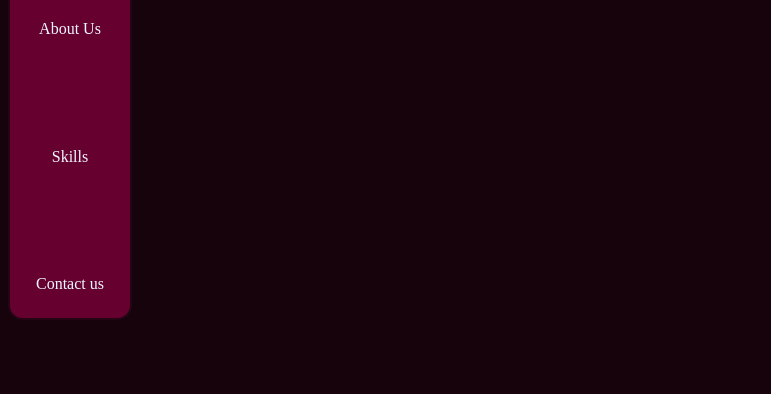
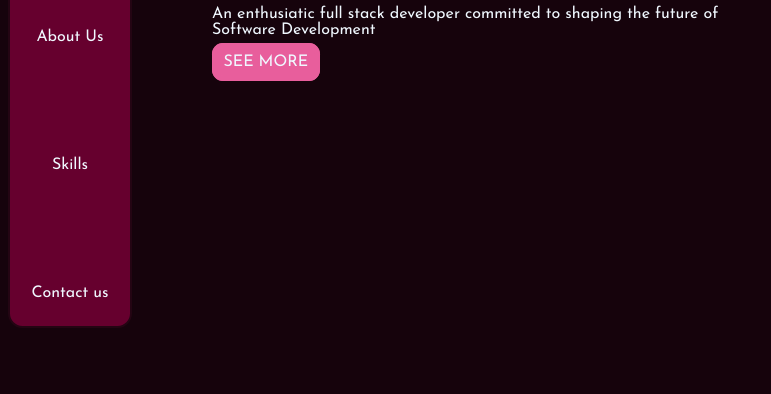
Before and after one commit to devblackie/NEWTON-MBOI-PROFILE, a plain HTML site: page index.html in a window 1280 px wide. Shown: the part 248-642 px from the top of the page, without its empty margins (0-771 px from the left). Drawn offline with Linux system fonts and the light colour scheme.

Commit message:
linked font Josefin Sans

```diff
--- a/assets/index.css
+++ b/assets/index.css
@@ -1,12 +1,22 @@
 *{
     color: aliceblue;
     background: hsl(333, 75%, 5%);
+    font-family: 'Josefin Sans', sans-serif;
 }
 /* content section */
+.home {
+    display: flex;
+}
 .opening {
     margin: 80px;
+    cursor: pointer;
+    height: 100vh;
+    width: 70vh;
+    object-fit: cover;
+    margin-top: 11%;
 
 }
+
 .opening a {
 
     text-decoration: none;
--- a/index.html
+++ b/index.html
@@ -4,11 +4,15 @@
     <meta http-equiv="X-UA-Compatible" content="IE=edge">
     <meta name="viewport" content="width=device-width, initial-scale=1.0">
     <title>Document</title>
+    <link rel="preconnect" href="https://fonts.googleapis.com">
+    <link rel="preconnect" href="https://fonts.gstatic.com" crossorigin>
+    <link href="https://fonts.googleapis.com/css2?family=Josefin+Sans:wght@400;500;600;700&display=swap" rel="stylesheet">
     <link rel="stylesheet" href="./assets/index.css">
     <script src="./assets/index.js"></script>
     <link rel="stylesheet" href="https://cdnjs.cloudflare.com/ajax/libs/font-awesome/6.1.1/css/all.min.css">
 </head>
 <body>
+    <div class="home">
         <nav>
             <a href="#">Services</a>
             <a href="#">About Us</a>
@@ -20,6 +24,8 @@
     <p>An enthusiatic full stack developer committed to shaping the future of Software Development</p>
     <a href="#">SEE MORE</a>
 </div>
+    </div>
+
 
 
 </body>
```
Lines whose indentation alone changed are shown as unchanged.
